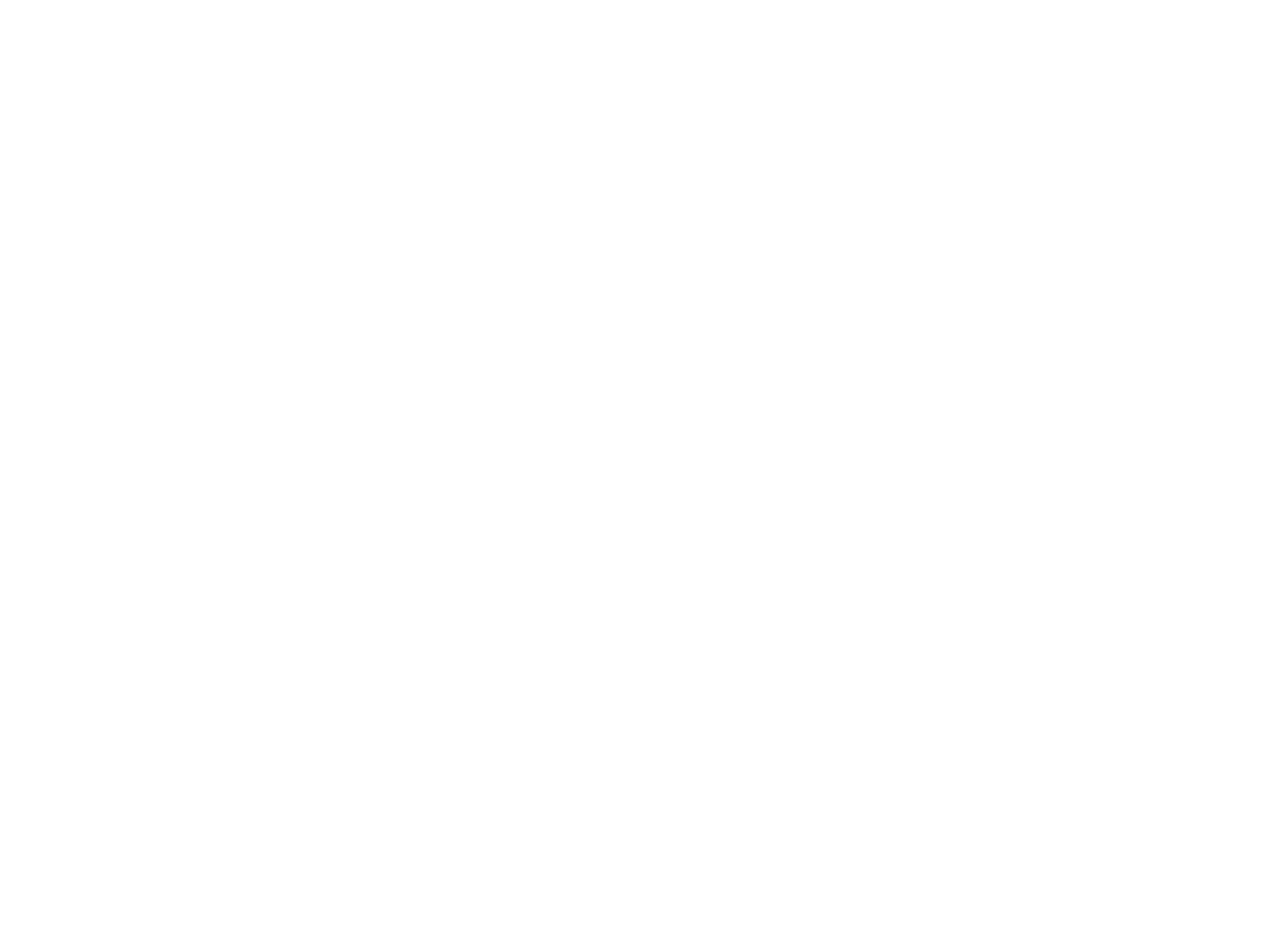
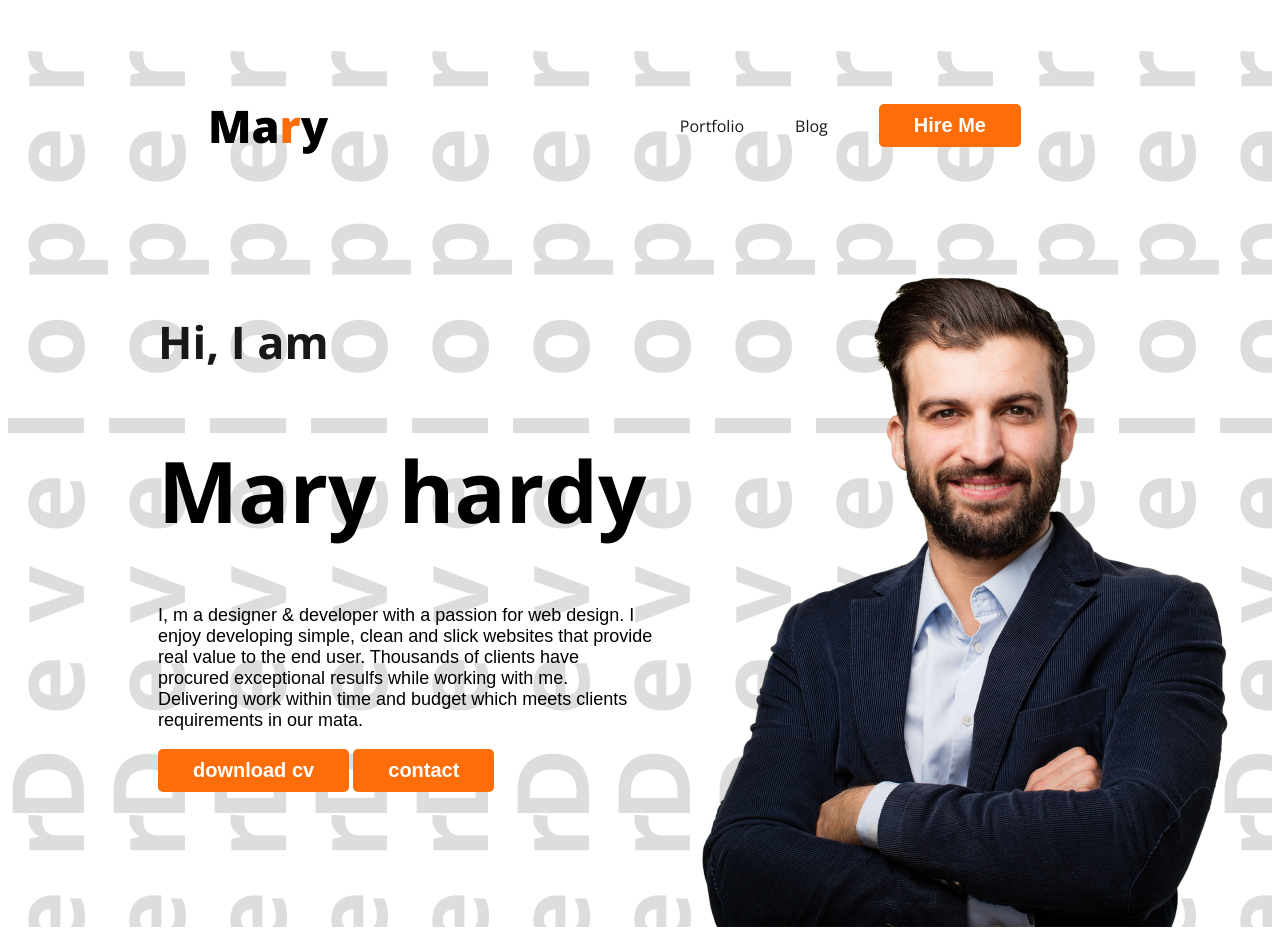
Before and after one commit to mozammel85/web-developer-portfolio, a plain HTML site: page index.html in a window 1280 px wide. Before the commit the page ends 800 px from the top, so only its background shows below. Drawn offline with nearby package versions, Linux system fonts and the light colour scheme.

Commit message:
new update

```diff
--- a/index.html
+++ b/index.html
@@ -4,11 +4,35 @@
     <meta charset="UTF-8">
     <meta name="viewport" content="width=device-width, initial-scale=1.0">
     <title>Web Developer Portfolio</title>
+    <link rel="preconnect" href="https://fonts.googleapis.com">
+<link rel="preconnect" href="https://fonts.gstatic.com" crossorigin>
+<link href="https://fonts.googleapis.com/css2?family=Open+Sans:ital,wght@0,300..800;1,300..800&display=swap" rel="stylesheet">
+    <link rel="stylesheet" href="styles/portfolio.css">
 </head>
-<body>
-    <header>
+<body  class="open-sans-regular">
+    <header class="header">
 
-    </header>
+
+        <nav>
+            <h3 class="nav-title">Ma<span class="text-primary">r</span>y</h3>
+            <ul>
+                <li><a class="dark-2" href="">Portfolio</a></li>
+                <li><a class="dark-2" href="">Blog</a></li>
+                <li><a href=""><button class="btn-primary">Hire Me</button></a></li>
+            </ul>
+        </nav>
+        <div class="banner">
+            <div class="banner-content">
+                <h4 class="banner-greetings dark-2">Hi, I am</h4>
+                <h1 class="banner-title">Mary hardy</h1>
+                <p class="banner-description">I, m a designer & developer with a passion for web design. I enjoy developing simple, clean and slick websites that provide real value to the end user. Thousands of clients have procured exceptional resulfs while working with me. Delivering work within time and budget which meets clients requirements in our mata.
+                </p>
+                <button class="btn-primary">download cv</button>
+                <button class="btn-primary">contact</button>
+            </div>
+             <img class="banner-profile-pic" src="images/hardy.png" alt="">
+        </div>
+       </header>
     <main>
 
     </main>
--- /dev/null
+++ b/styles/portfolio.css
@@ -0,0 +1,87 @@
+
+.open-sans-regular {
+  font-family: "Open Sans", sans-serif;
+  font-optical-sizing: auto;
+  /* font-weight: <weight>; */
+  font-style: normal;
+  font-variation-settings:
+    "wdth" 100;
+}
+nav ul{
+  display: flex;
+  align-items: center;
+
+}
+/* shared style */
+.text-primary{
+  color: #FD6E0A;
+}
+/* header */
+.header{
+  background-image: url('../images/developer.png');
+}
+.dark-2{
+  color: #181818;
+  text-decoration: none;
+}
+.dark-3{
+  color: #181818;
+  text-decoration: none;
+}
+.btn-primary{
+ background-color:  #FD6E0A;
+ font-weight: bold;
+ font-size: 20px;
+ color: white;
+ padding: 10px 35px;
+ border-radius: 5px;
+ border: none;
+}
+/* banner styles */
+.banner{
+  display: flex;
+justify-content: space-between;
+margin: 0px 35px 0 150px;
+}
+.banner-content{
+  width: 792px;
+  height: 356px;
+}
+
+/* Nav styles */
+nav{
+    display: flex;
+    align-items: center;
+    justify-content: space-between;
+    margin: 50px 200px;
+}
+.nav-title{
+font-weight: 800;
+font-size: 45px;
+}
+nav ul li{
+list-style: none;
+margin-right: 51px;
+}
+/* banner styles */
+.banner-greetings{
+  font-size: 45px;
+  font-weight: 600px;
+}
+.banner-title{
+  font-weight: bold;
+  font-size: 85px;
+}
+/* banner-styles */
+.banner-title{
+font-size: 85px ;
+font-weight: bold;
+}
+.banner-description{
+  font-size: 18px;
+  font-style: normal;
+  font-family: sans-serif;
+}
+.banner-profile-pic{
+  width: 584px height: 676px;;
+}
```
